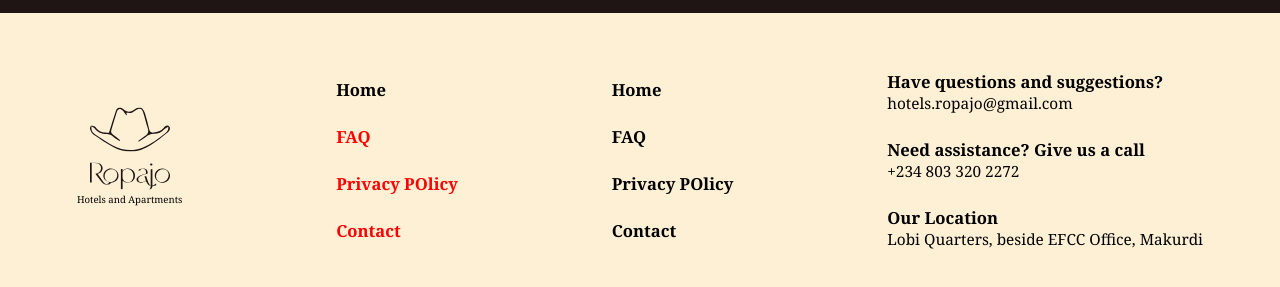
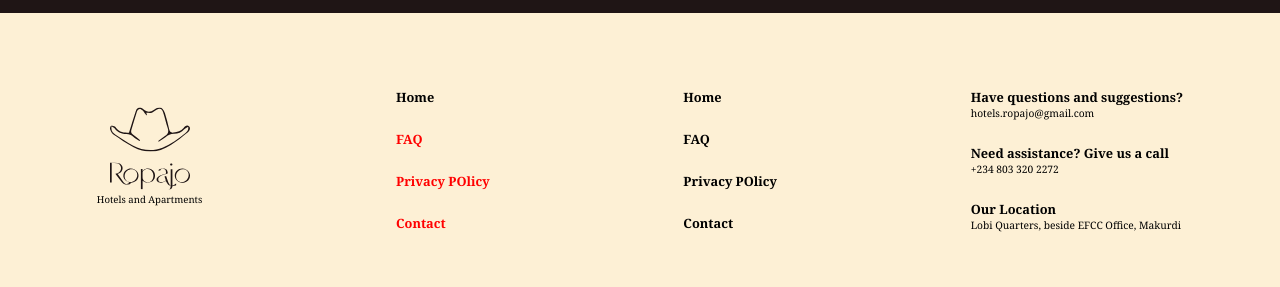
Before and after one commit to P-pro-Tech/Ropajo, a React (Create React App) app: page / in a window 1280 px wide. Shown: the part 5667-5954 px from the top of the page. Built offline with nearby package versions, Linux system fonts and the light colour scheme.

Commit message:
make contact small & fixed links

```diff
--- a/src/Components/Contact/Contact.css
+++ b/src/Components/Contact/Contact.css
@@ -60,7 +60,7 @@
     margin-bottom: 3vh;
     font-family: georgia;
     font-weight: bolder;
-    font-size: 1.3vw;
+    font-size: 1vw;
 }
 .red {
     color: red;
@@ -77,13 +77,13 @@
 }
 .contact-details h4 {
     color: #000;
-    font-size: 1.3vw;
+    font-size: 1vw;
     font-family: georgia;
     font-weight: bolder;
 }
 .contact-details p {
     color: #000;
-    font-size: 1.2vw;
+    font-size: 0.8vw;
 }
 
 @media  (max-width: 650px) {
@@ -113,7 +113,7 @@
         font-size: 2vw;
     }
     .list ul li{
-        font-size: 3vw;
+        font-size: 1.2vw;
     }
     .list{
         display: none;
--- a/src/Components/GuestReservationHeader/GuestReservationHeader.jsx
+++ b/src/Components/GuestReservationHeader/GuestReservationHeader.jsx
@@ -2,15 +2,17 @@ import React from 'react'
 import './GuestReservationHeader.css'
 import grh_arrow from '../../assets/top_arrow.svg'
 import grh_logo from '../../assets/mob-logo.svg'
-import { Link } from 'react-router-dom'
+import { Link, useNavigate } from 'react-router-dom'
+
 
 const GuestReservationHeader = () => {
+    const navigate = useNavigate()
 return (
     <div className='guestReservationHeader'>
         <div className='guestReservationHeader-content'>
             <img src={grh_logo} alt="" />
         </div>
-        <Link>
+        <Link onClick={()=> navigate(-1)}>
             <img src={grh_arrow} alt="" className='grh-arrow-img'/>
         </Link>
     </div>
--- a/src/Components/Staff-Receptionist/ReceptionistDashboard/ReceptionistDashboard.css
+++ b/src/Components/Staff-Receptionist/ReceptionistDashboard/ReceptionistDashboard.css
@@ -19,7 +19,7 @@
     justify-content: center;
 }
 .ReceptionistDashboard-logo img {
-    width: 16vw;
+    width: 12vw;
 
 }
 .ReceptionistDashboard-profile {
--- a/src/Components/Staff-Receptionist/ReceptionistDashboard/ReceptionistDashboard.jsx
+++ b/src/Components/Staff-Receptionist/ReceptionistDashboard/ReceptionistDashboard.jsx
@@ -11,7 +11,7 @@ const ReceptionistDashboard = () => {
         <div className='ReceptionistDashboard'>
         <div className='ReceptionistDashboard-upper-sec'>
             <div className='ReceptionistDashboard-logo'>
-                <img src={ropa_logo} alt="" />
+               <Link to='/'> <img src={ropa_logo} alt="" /></Link>
             </div>
             <div className='ReceptionistDashboard-profile'>
                 <div className='rdb-profile'><img src={receptionist2_pic} alt="" /></div>
--- a/src/Components/Staff-Receptionist/StaffDashboard/StaffDashboard.css
+++ b/src/Components/Staff-Receptionist/StaffDashboard/StaffDashboard.css
@@ -56,6 +56,7 @@
     display: flex;
     align-items: center;
     justify-content: space-around;
+    height: 15vh;
 }
 
 /* button notification */
--- a/src/Components/Staff-Receptionist/StaffDashboard/StaffDashboard.jsx
+++ b/src/Components/Staff-Receptionist/StaffDashboard/StaffDashboard.jsx
@@ -108,9 +108,9 @@ const StaffDashboard = () => {
               <Link to="/ManageGuest" className="staff-dashboard-button">
                 Manage Guests
               </Link>
-              <Link to="/Reservations" className="staff-dashboard-button">
+              {/* <Link to="/Reservations" className="staff-dashboard-button">
                 Reservations
-              </Link>
+              </Link> */}
             </div>
           </div>
         </div>
```
